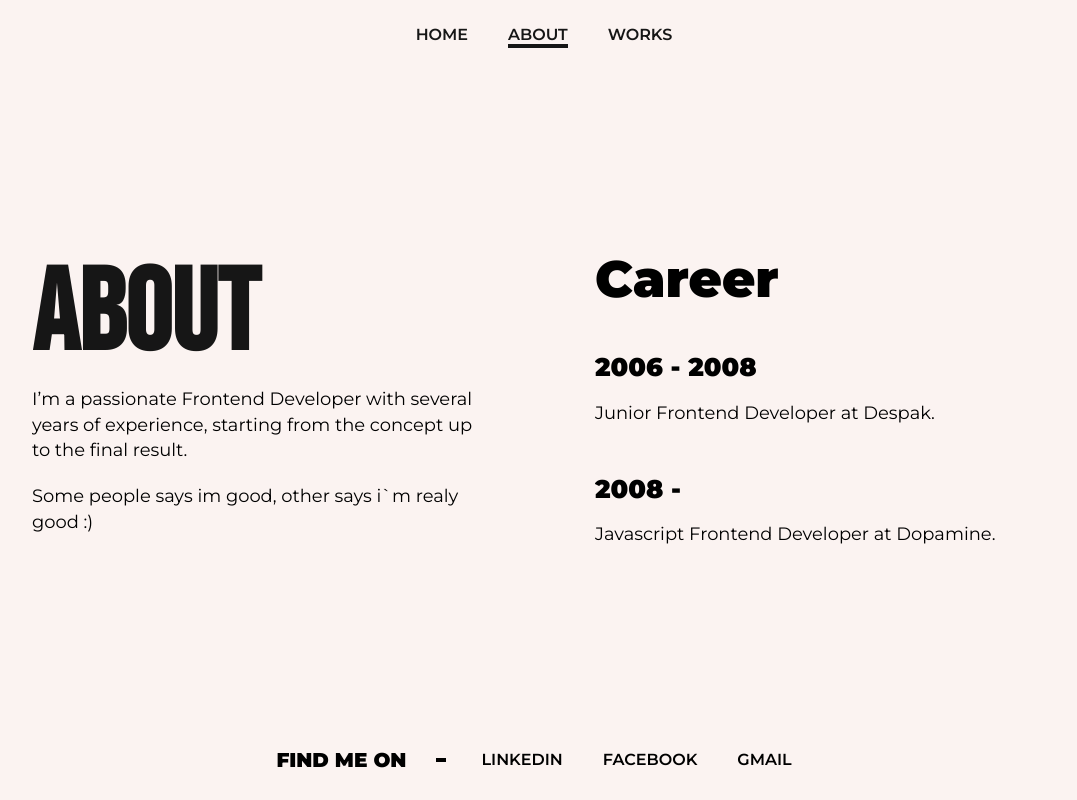
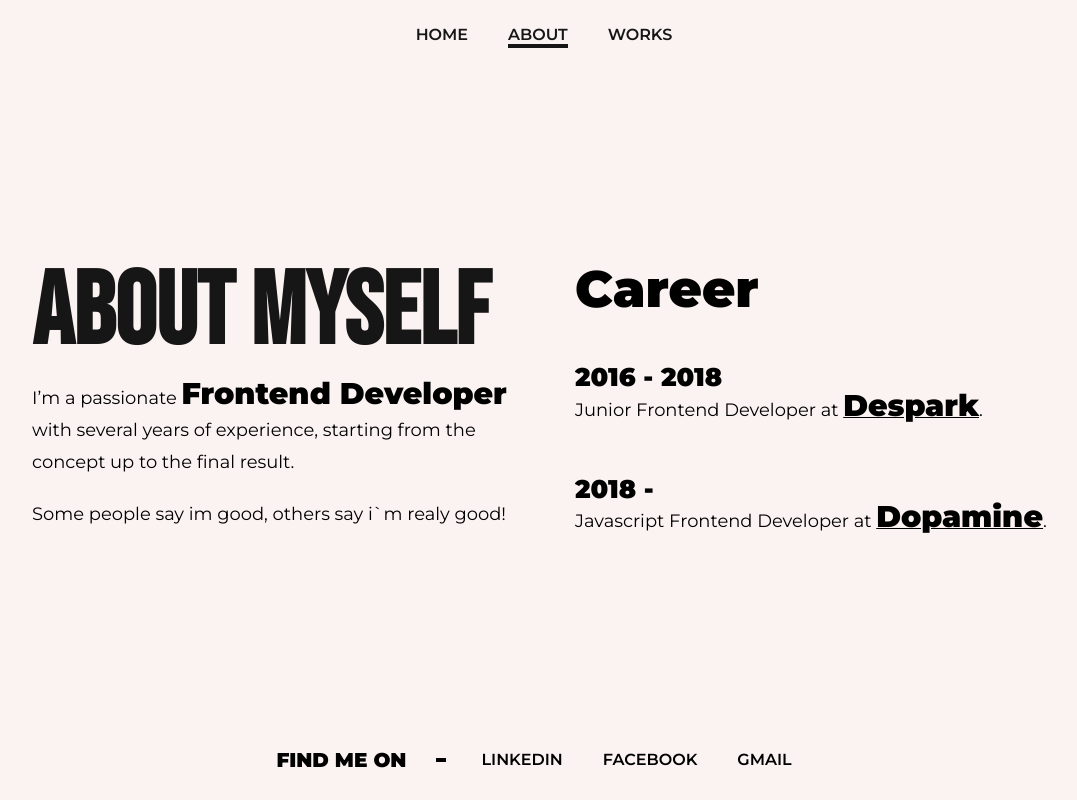
Before and after one commit to ivaylotsachev/portfolio, a website: page src/about.html in a window 1280 px wide. Shown: the whole page, without its empty margins (96-1173 px from the left). Drawn offline with nearby package versions, Linux system fonts and the light colour scheme; files that its build step writes are made by us from their sources; files whose address does not match are found by name.

Commit message:
About page update

```diff
--- a/src/about.html
+++ b/src/about.html
@@ -38,17 +38,18 @@
       <main class="page-container flex two-columns flex-center">
         <section class="hero flex flex-column">
           <div class="title title-large">
-            <h1 class="title-animated">About</h1>
+            <h1 class="title-animated">about myself</h1>
           </div>
           <div class="mask">
             <p class="text-animated txt-basic">
-              I’m a passionate Frontend Developer with several years of
-              experience, starting from the concept up to the final result.
+              I’m a passionate
+              <span class="accent">Frontend Developer</span> with several years
+              of experience, starting from the concept up to the final result.
             </p>
           </div>
           <div class="mask">
             <p class="text-animated txt-basic">
-              Some people says im good, other says i`m realy good :)
+              Some people say im good, others say i`m realy good!
             </p>
           </div>
         </section>
@@ -60,22 +61,34 @@
 
           <div class="work-item">
             <div class="mask">
-              <h4 class="text-animated title-small">2006 - 2008</h4>
+              <h4 class="text-animated title-small">2016 - 2018</h4>
             </div>
             <div class="mask">
               <p class="txt-basic text-animated">
-                Junior Frontend Developer at Despak.
+                Junior Frontend Developer at
+                <a
+                  href="https:www.despark.com"
+                  target="_blank"
+                  rel="noopener noreferrer"
+                  ><span class="accent">Despark</span></a
+                >.
               </p>
             </div>
           </div>
 
           <div class="work-item">
             <div class="mask">
-              <h4 class="text-animated title-small">2008 -</h4>
+              <h4 class="text-animated title-small">2018 -</h4>
             </div>
             <div class="mask">
               <p class="txt-basic text-animated">
-                Javascript Frontend Developer at Dopamine.
+                Javascript Frontend Developer at
+                <a
+                  href="https://www.redtiger.com/"
+                  target="_blank"
+                  rel="noopener noreferrer"
+                  ><span class="accent">Dopamine</span></a
+                >.
               </p>
             </div>
           </div>
--- a/src/css/app.scss
+++ b/src/css/app.scss
@@ -63,3 +63,8 @@ a {
 footer {
   height: 10vh;
 }
+
+.accent {
+  font-weight: 900;
+  font-size: 30px;
+}
--- a/src/css/common/typo.scss
+++ b/src/css/common/typo.scss
@@ -8,8 +8,8 @@
 .title-large {
   @extend .ff-bebas;
   // visibility: hidden;
-  font-size: 9vw;
-  line-height: 11vw;
+  font-size: 8vw;
+  line-height: 10vw;
   font-weight: 900;
   color: #161616;
 }
@@ -25,6 +25,6 @@
 
 .txt-basic {
   font-size: 1.4vw;
-  line-height: 2vw;
+  line-height: 2.5vw;
   font-weight: 400;
 }
--- a/src/css/pages/about.scss
+++ b/src/css/pages/about.scss
@@ -8,15 +8,12 @@
   .work-item {
     margin-top: 50px;
   }
+
   .title {
     overflow: hidden;
   }
 
   section {
-    width: 45%;
-  }
-
-  .title-small {
-    margin-bottom: 20px;
+    width: 47%;
   }
 }
```
